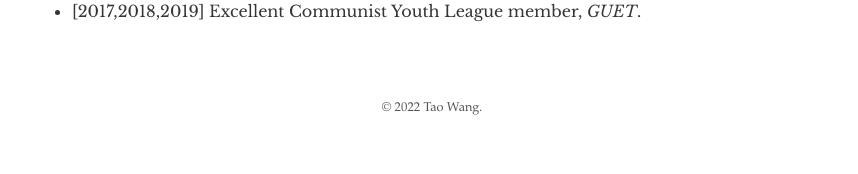
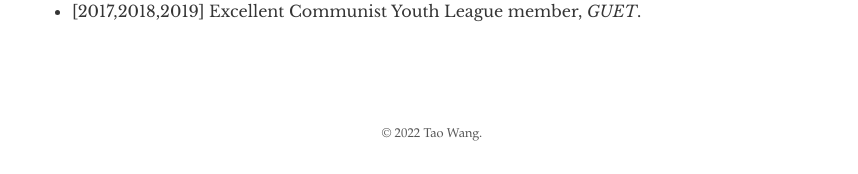
Before and after one commit to taovv/taovv.github.io, a Jekyll site: the page built from index.md, in a window 1280 px wide. Shown: the part 2792-2966 px from the top of the page, without its empty margins (208-1066 px from the left). Built offline with Jekyll 4.4.1, drawn with Linux system fonts in a browser that asks for light colours; a script that is not in the unit is left out; before the commit the page ends 2943 px from its top, so only the background shows below that.

Commit message:
Update base.html

```diff
--- a/_layouts/base.html
+++ b/_layouts/base.html
@@ -22,7 +22,7 @@
     </main>
 
 <!--     <script type="text/javascript" src="//rf.revolvermaps.com/0/0/6.js?i=5nokyptpvta&amp;m=0&amp;c=00fff6&amp;cr1=ff0000&amp;f=arial&amp;l=1" async="async"></script> -->
-    <div style="height: 10%; width:10%; margin: auto;"><script type="text/javascript" id="clstr_globe" src="//clustrmaps.com/globe.js?d=MgR8JGVQ0O8ueLi6HKWkm9dPP6l3gvdzvK-zSHNaq5M"></script></div>
+    <div style="height: 10%; width:10%; margin: 2% auto 2% auto;"><script type="text/javascript" id="clstr_globe" src="//clustrmaps.com/globe.js?d=MgR8JGVQ0O8ueLi6HKWkm9dPP6l3gvdzvK-zSHNaq5M"></script></div>
 
     <footer>
       <span>
```
